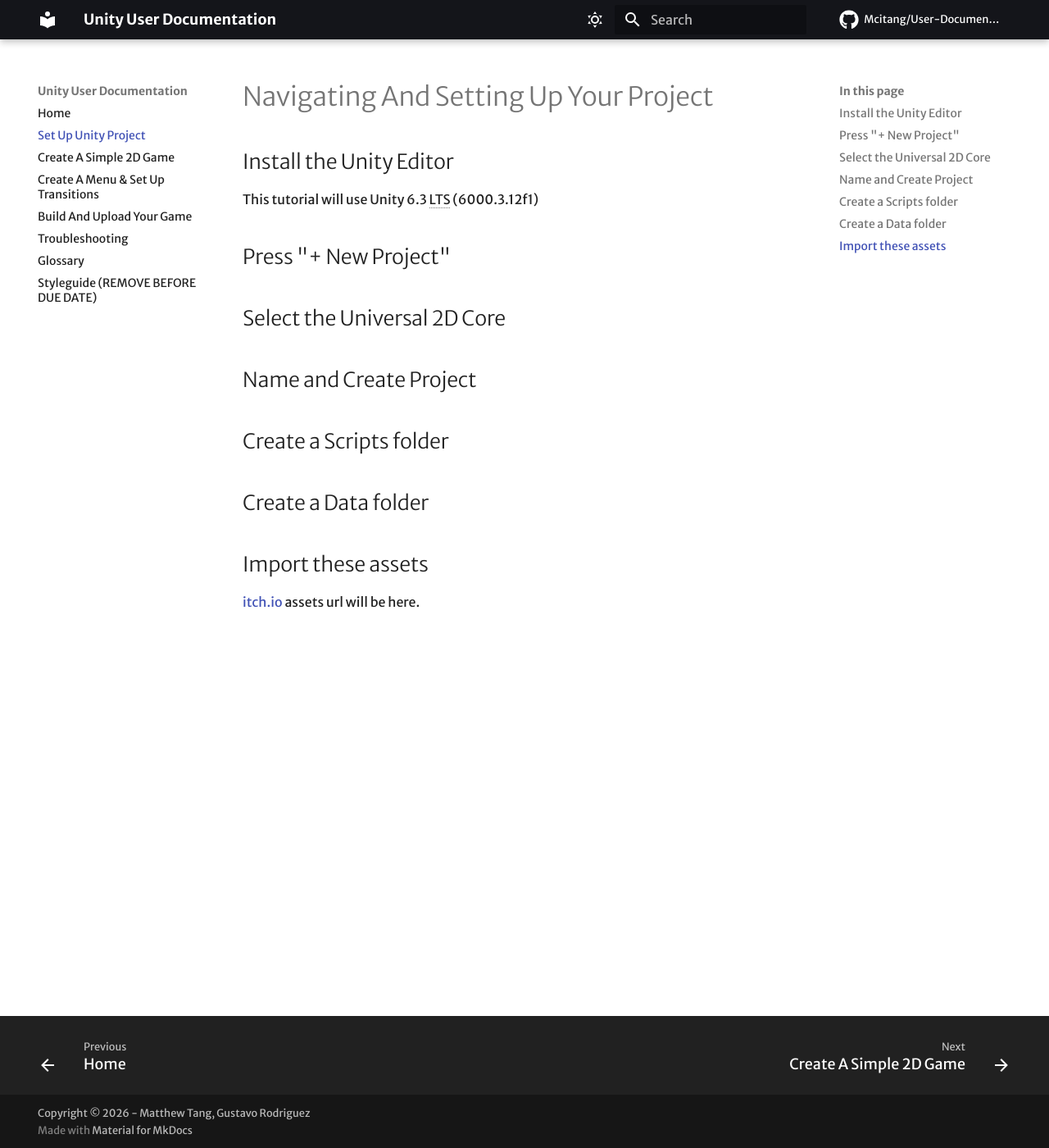
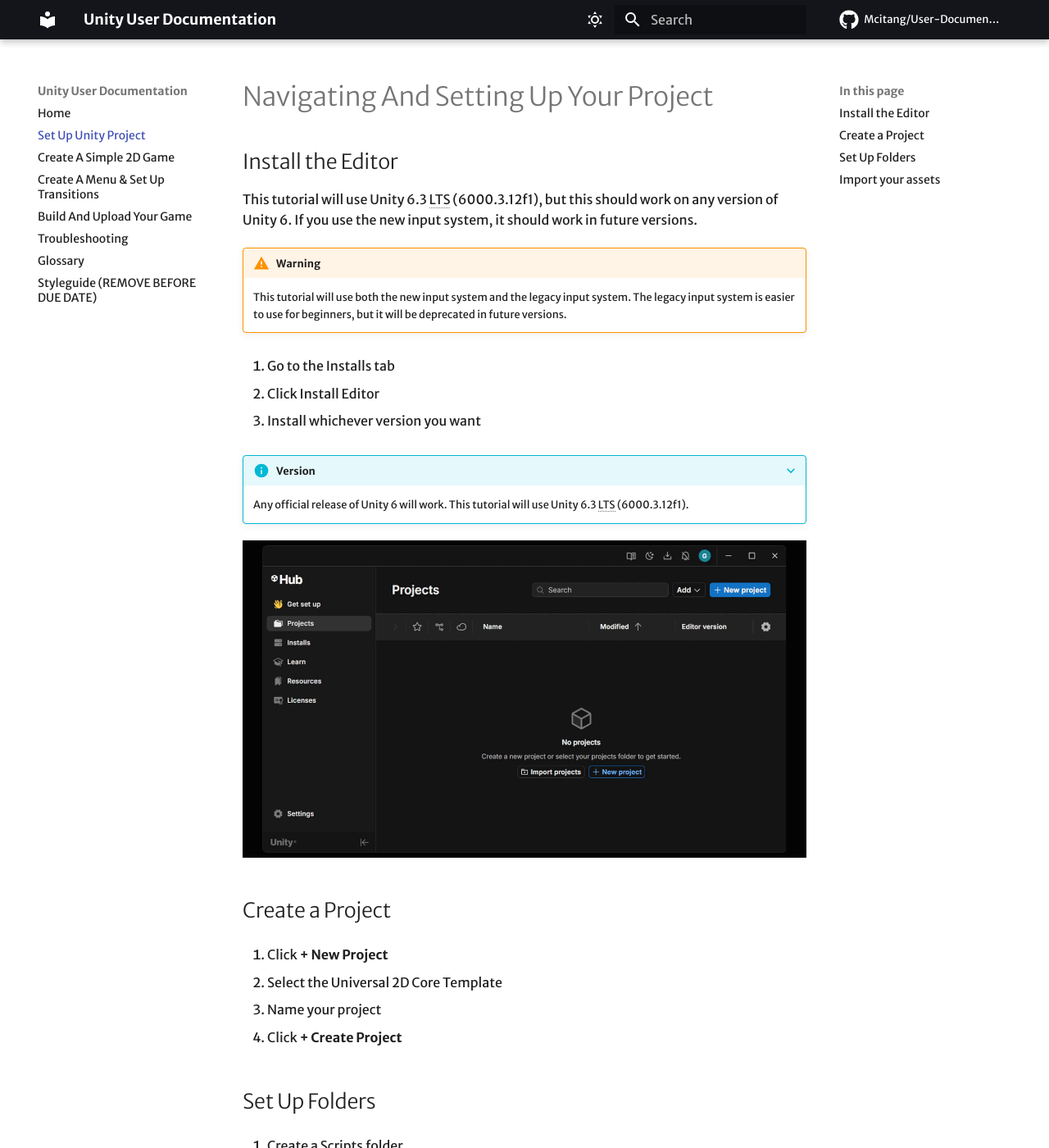
Before and after one commit to Mcitang/User-Documentation, an MkDocs documentation site: the page built from docs/setup-project.md, in a window 1280 px wide and 1400 px high. Shown: the whole window at 82% size. Built offline with MkDocs 1.6.1 and Material for MkDocs 9.7.7, drawn with Linux system fonts in a browser that asks for light colours; some web fonts are replaced; comment, search, counter and statistics services are not loaded; some of the changed text lies outside the part shown.

Commit message:
Add instructions to set up project

```diff
--- a/docs/setup-project.md
+++ b/docs/setup-project.md
@@ -1,27 +1,54 @@
 # Navigating And Setting Up Your Project
 
-## Install the Unity Editor
-This tutorial will use Unity 6.3 LTS (6000.3.12f1)
+## Install the Editor
+This tutorial will use Unity 6.3 LTS (6000.3.12f1), but this should work on any version of Unity 6. If you use the new input system, it should work in future versions.
+!!! warning
+    This tutorial will use both the new input system and the legacy input system. The legacy input system is easier to use for beginners, but it will be deprecated in future versions.
 
-## Press "+ New Project"
+1. Go to the Installs tab
 
-## Select the Universal 2D Core
+2. Click Install Editor
 
-## Name and Create Project
+3. Install whichever version you want
+???+ info "Version"
+    Any official release of Unity 6 will work. This tutorial will use Unity 6.3 LTS (6000.3.12f1).
 
-## Create a Scripts folder
+![GIF for installing Unity Editor][install-editor-gif]
 
-## Create a Data folder
+## Create a Project
 
-## Import these assets
+1. Click **+ New Project**
 
-[itch.io][itch-url] assets url will be here.
+1. Select the Universal 2D Core Template
 
+1. Name your project
+
+1. Click **+ Create Project**
+
+## Set Up Folders
+
+1. Create a Scripts folder
+
+1. Create a Scenes folder
+
+1. Create a Data folder
+
+## Import your assets
+
+Add the assets you will use to the Data folder. You can import whatever assets you want to use or you can use the ones [here][itch-assets-url].
+
+({++ ASSETS URL DOESNT EXIST YET ++})
+
+
+<!-- Glossary -->
 *[LTS]: Long-Term Support, meaning it is a stable version maintained for an extended period with minimal changes.
 
 
 
 <!-- Hyperlinks -->
-[itch-url]: https://itch.io
+[itch-assets-url]: https://itch.io
 
 <!-- Images -->
+
+<!-- GIFs -->
+[install-editor-gif]: assets/project-setup/install-editor.gif "Free asset pack made by us"
```
